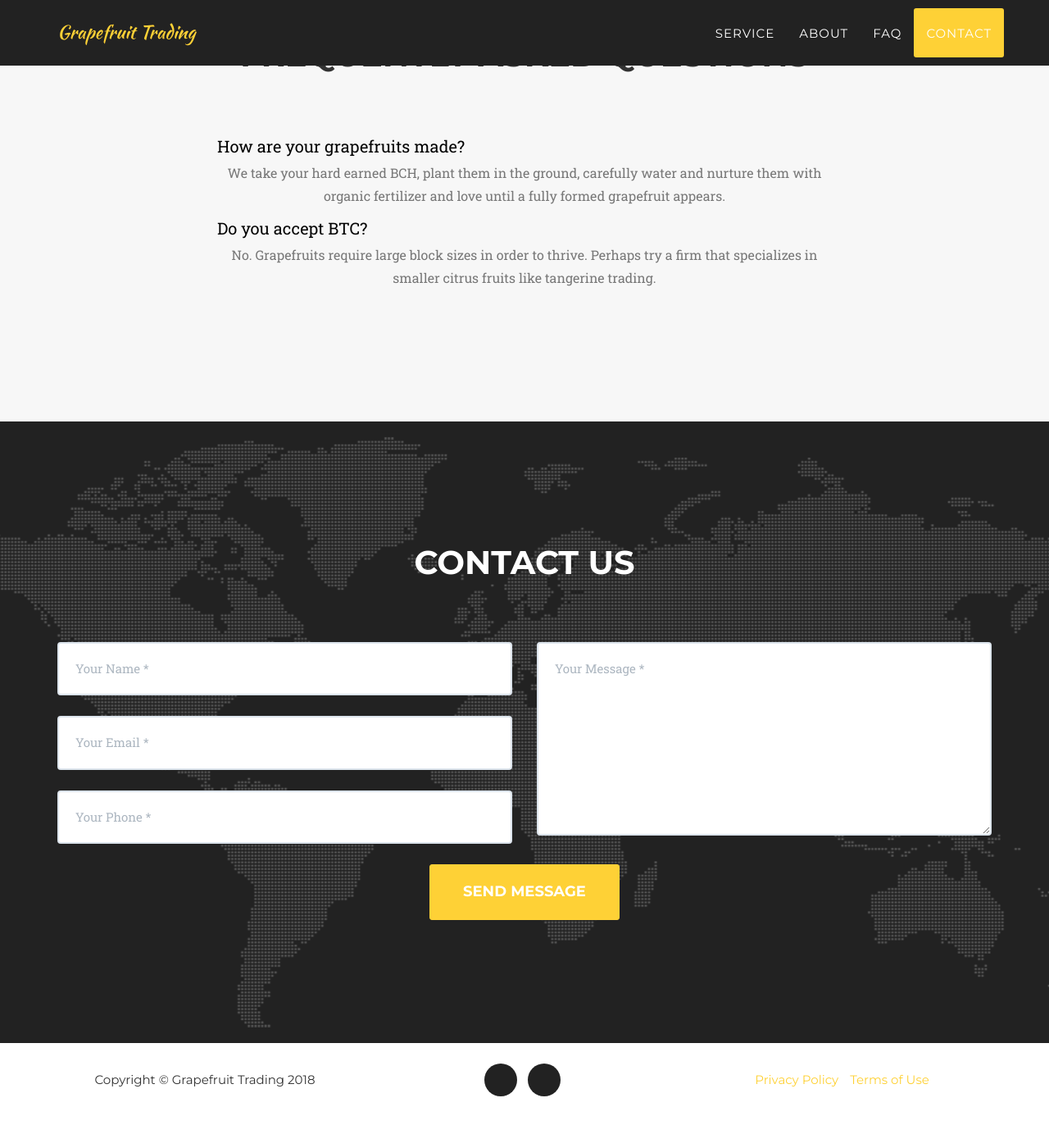
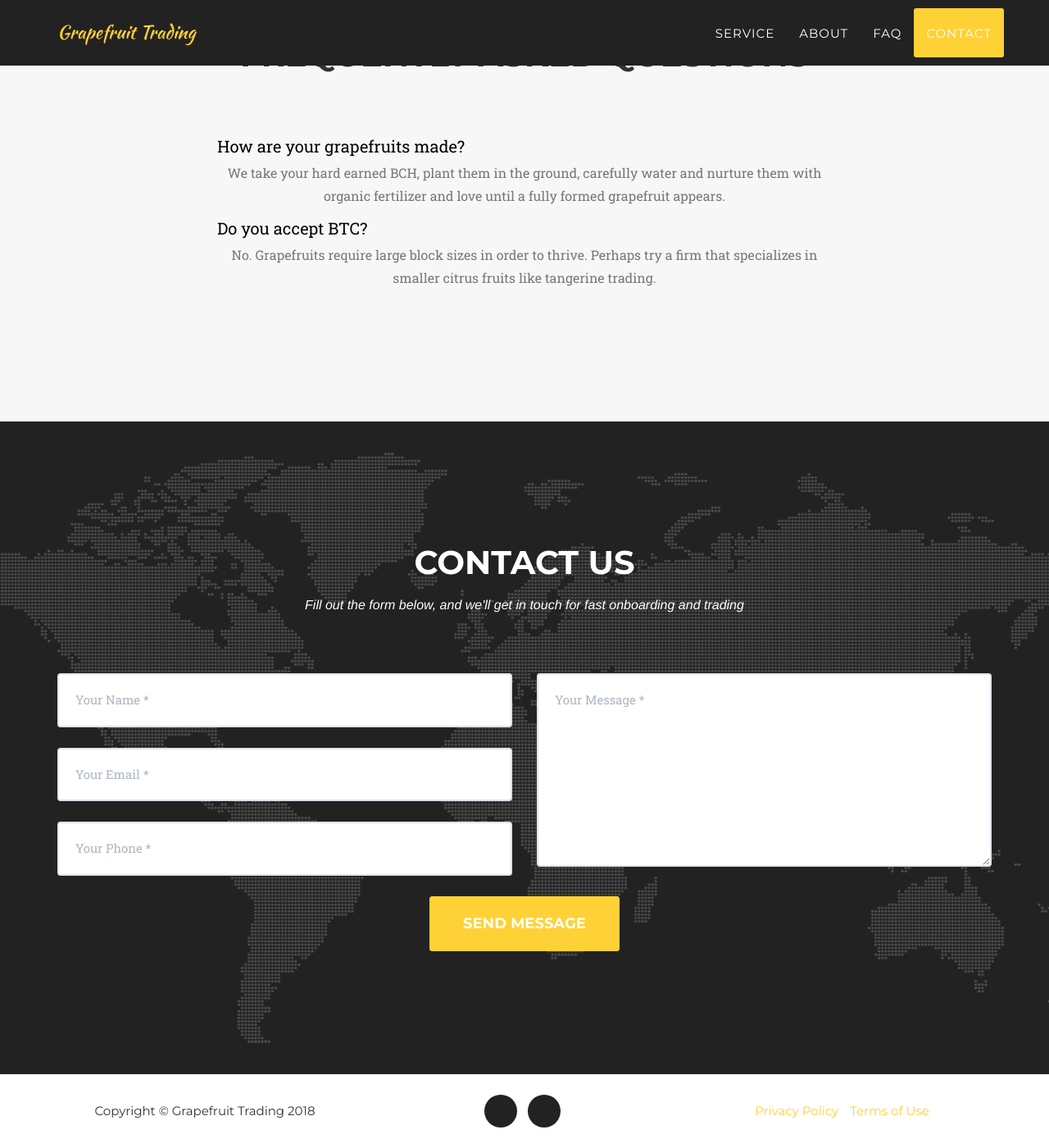
Before and after one commit to jlu4170/gfruit, a Jekyll site: the page built from index.html, in a window 1280 px wide and 1400 px high, scrolled down 2059 px. Shown: the whole window at 82% size. Built offline with Jekyll 4.4.1, drawn with Linux system fonts in a browser that asks for light colours; nearby versions of some CDN libraries; some web fonts are replaced; before the commit the page ends 3421 px from its top, so only the background shows below that.

Commit message:
added text to contact us

```diff
--- a/_includes/contact.html
+++ b/_includes/contact.html
@@ -3,7 +3,7 @@
         <div class="row">
             <div class="col-lg-12 text-center">
                 <h2 class="section-heading">Contact Us</h2>
-                <h3 class="section-subheading text-muted"></h3>
+                <h3 class="section-subheading text-white">Fill out the form below, and we'll get in touch for fast onboarding and trading</h3>
             </div>
         </div>
         <div class="row">
--- a/_includes/css/agency.css
+++ b/_includes/css/agency.css
@@ -12,6 +12,10 @@ body {
 
 .text-muted {
     color: #{{ site.data.template.color.muted }};
+}
+
+.text-white {
+    color: white;
 }
 
 .text-primary {
```
